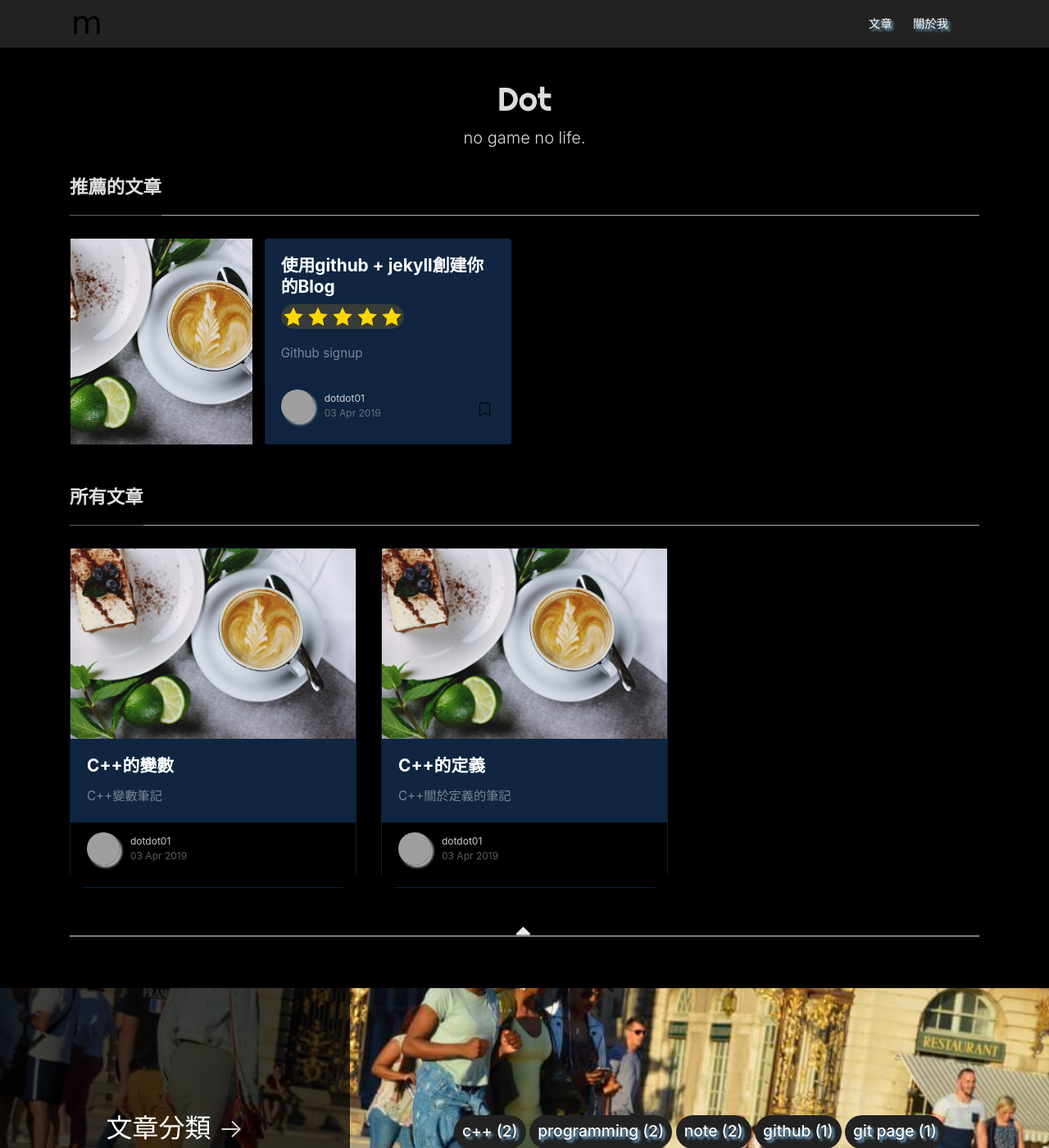
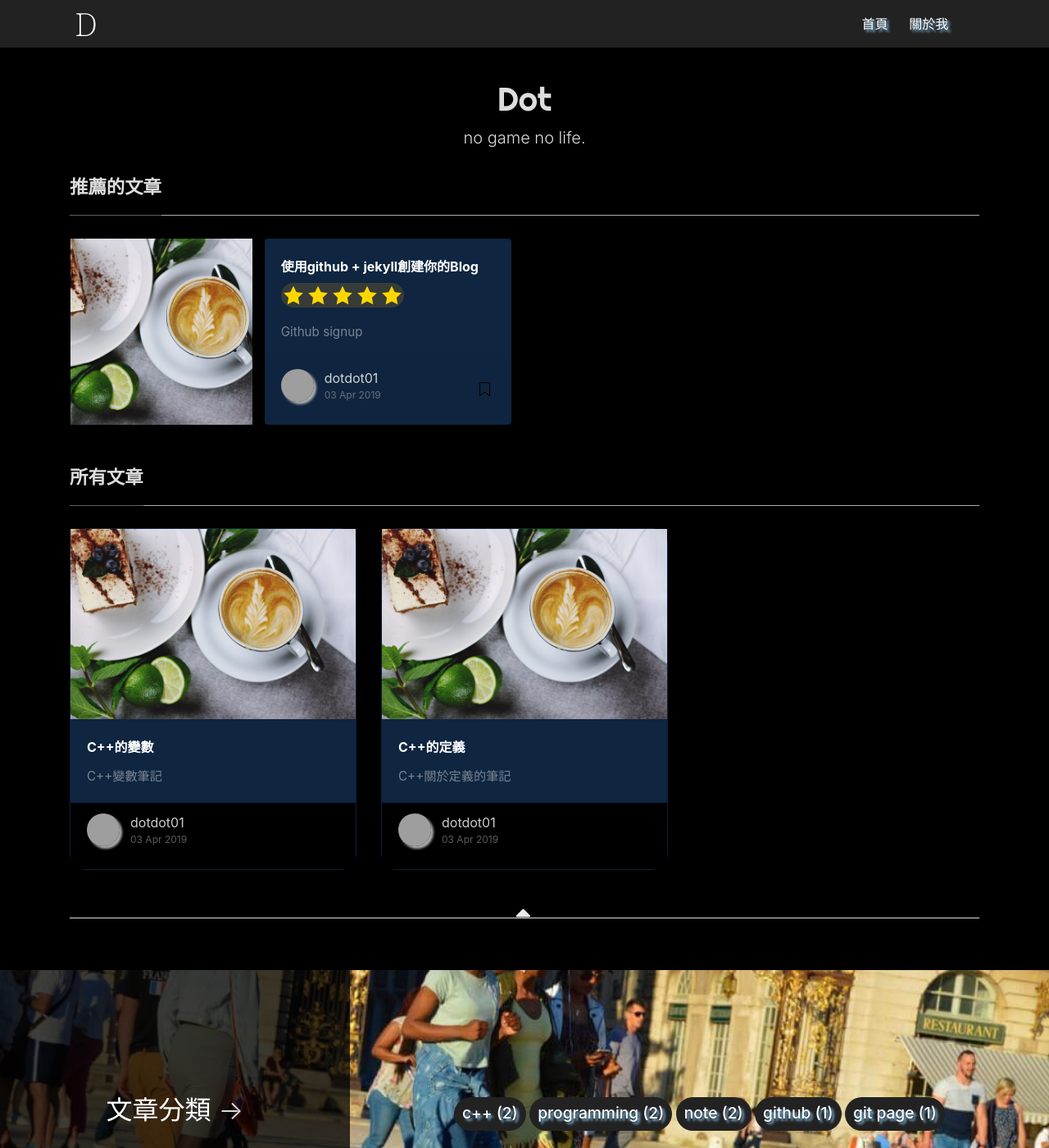
Before and after one commit to dotch01/dotch01.github.io, a Jekyll site: the page built from index.html, in a window 1280 px wide and 1400 px high. Shown: the whole window at 82% size. Built offline with Jekyll 4.4.1, drawn with Linux system fonts in a browser that asks for light colours; nearby versions of some CDN libraries; the list of posts is cut into pages by our own code; grey boxes are pictures that could not be loaded.

Commit message:
update logo
update logo & fixed navbar button outliner

```diff
--- a/_layouts/default.html
+++ b/_layouts/default.html
@@ -81,8 +81,8 @@ ga('send', 'pageview');
     </a>
     <!-- End Logo -->
 
-    <button class="navbar-toggler" type="button" data-toggle="collapse" data-target="#navbarMediumish" aria-controls="navbarSupportedContent" aria-expanded="false" aria-label="Toggle navigation">
-    <span class="navbar-toggler-icon navbar-dark bg-dark"></span>
+    <button style="outline: none;" class="navbar-toggler" type="button" data-toggle="collapse" data-target="#navbarMediumish" aria-controls="navbarSupportedContent" aria-expanded="false" aria-label="Toggle navigation">
+    <span class="navbar-toggler-icon bg-dark" style="border-radius: 0.5rem;"></span>
     </button>
 
     <div class="collapse navbar-collapse" id="navbarMediumish">
@@ -96,7 +96,7 @@ ga('send', 'pageview');
                 {% else %}
                 <li class="nav-item">
                 {% endif %}
-                <a class="nav-link text-white" href="{{ site.baseurl }}/index.html">文章</a>
+                <a class="nav-link text-white" href="{{ site.baseurl }}/index.html">首頁</a>
                 </li>
 
                 <li class="nav-item">
--- a/assets/css/screen.css
+++ b/assets/css/screen.css
@@ -5,7 +5,7 @@ License: https://www.wowthemes.net/freebies-license/
 */
 
 html {
-    background-color: #999;
+    background-color: black;
 }
 .mainheading {
     text-align: center;
@@ -958,13 +958,20 @@ body {
     text-shadow: 3px 3px 3px rgb(125, 185, 222);
 }
 
-
 .text-white {
     color: white;
 }
 
 .share-icon {
     color: white;
+}
+
+a {
+    font-size: 16px;
+}
+
+button {
+    outline: none;
 }
 
 span {
```
Also changed, not shown: other parts of _layouts/default.html (+1 -1 lines), assets/images/favicon.ico (deleted), assets/images/favicon.png (added), assets/images/logo.png.
